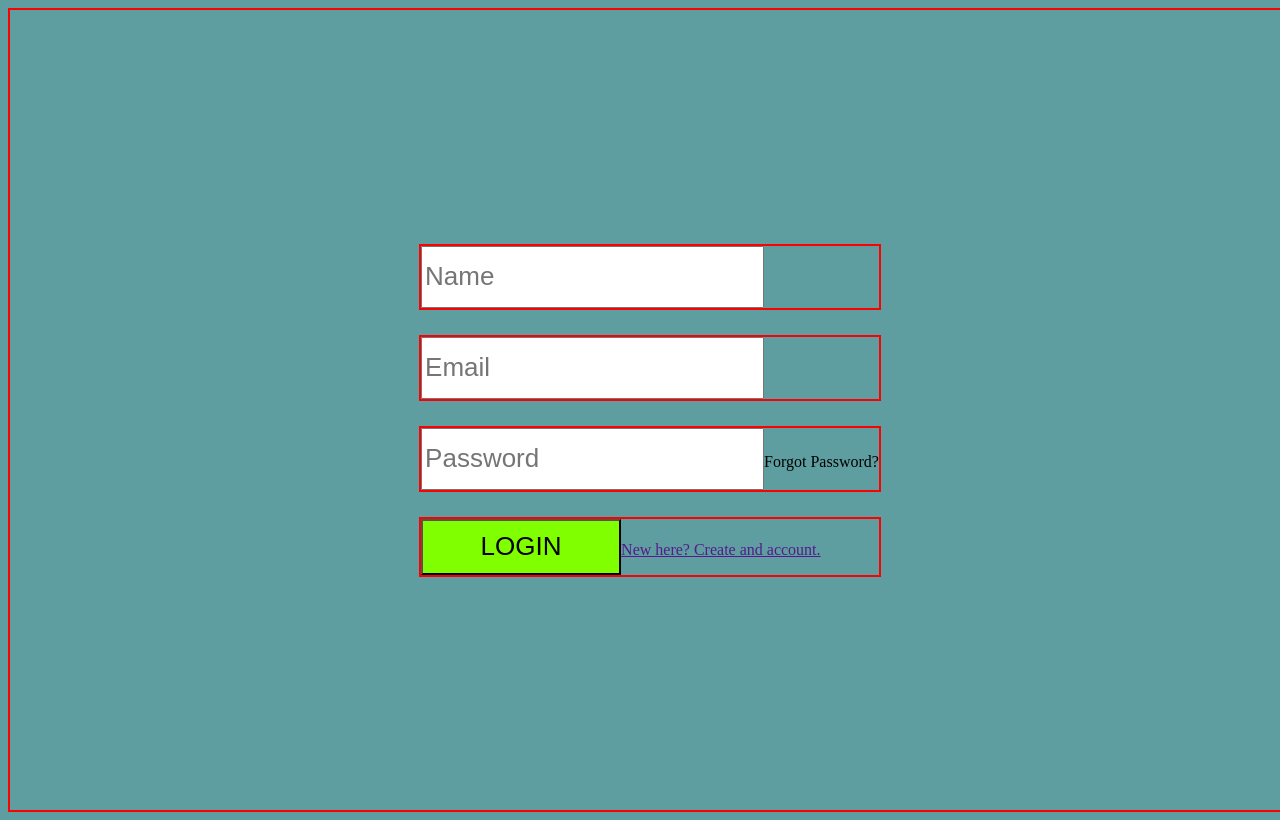
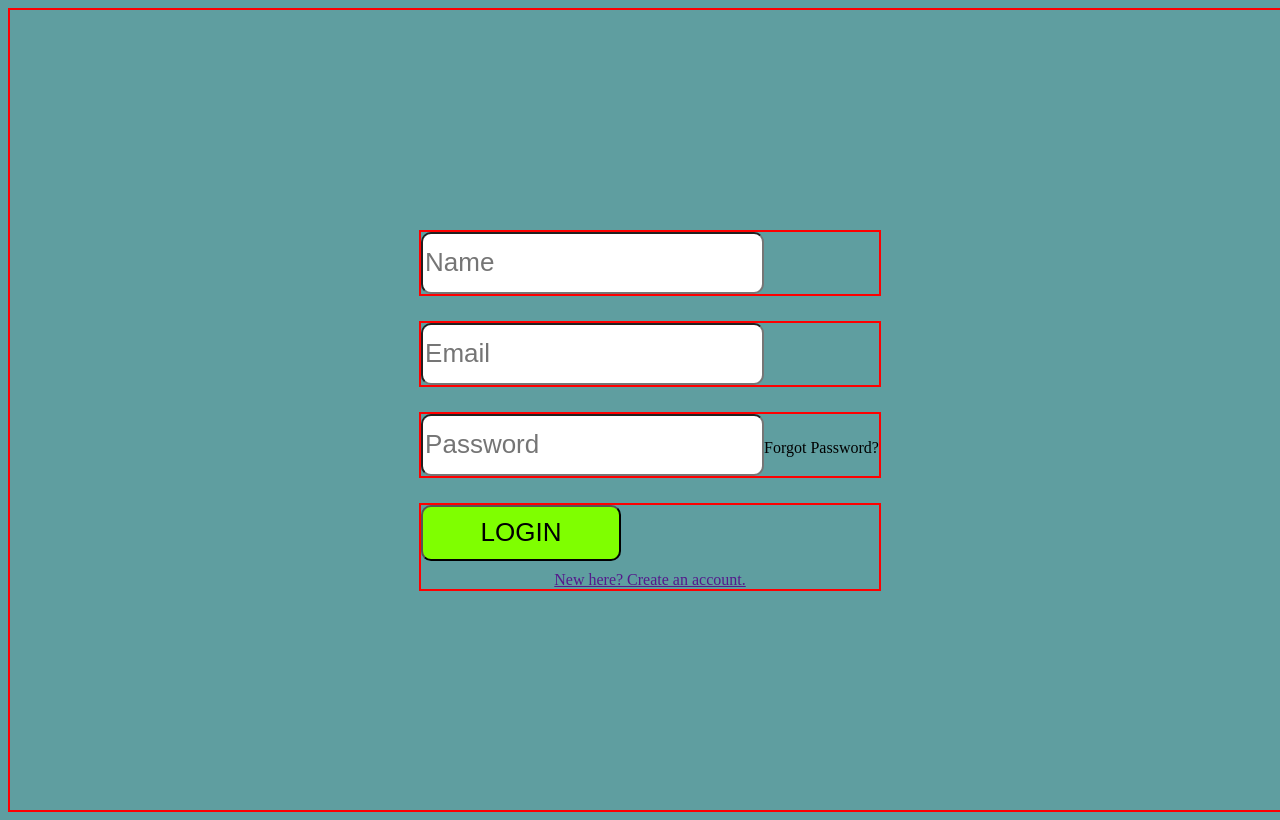
Before and after one commit to crawnic311/learningNextjs, a Next.js app: page / in a window 1280 px wide. Built offline with nearby package versions, Linux system fonts and the light colour scheme.

Commit message:
New Here Centered

```diff
--- a/pages/login/login.js
+++ b/pages/login/login.js
@@ -51,9 +51,7 @@ const LoginForm = (props) => {
         </div>
         <div className="formgroup">
           <input type="submit" value="LOGIN" id="login" />
-          <span>
-            <a href="">New here? Create and account.</a>
-          </span>
+          <a href="">New here? Create an account.</a>
         </div>
       </form>
     </div>
--- a/styles/globals.css
+++ b/styles/globals.css
@@ -25,14 +25,21 @@ html {
   min-width: 200px;
   text-align: left;
   font-size: 26px;
+  border-radius: 10px;
 }
 
 span {
   display: inline-block;
-  margin-top: 10px;
+  margin-top: 5px;
 }
 
 #login {
   text-align: center;
   background-color: chartreuse;
 }
+
+a {
+  margin-top: 10px;
+  text-align: center;
+  display: block;
+}
```
